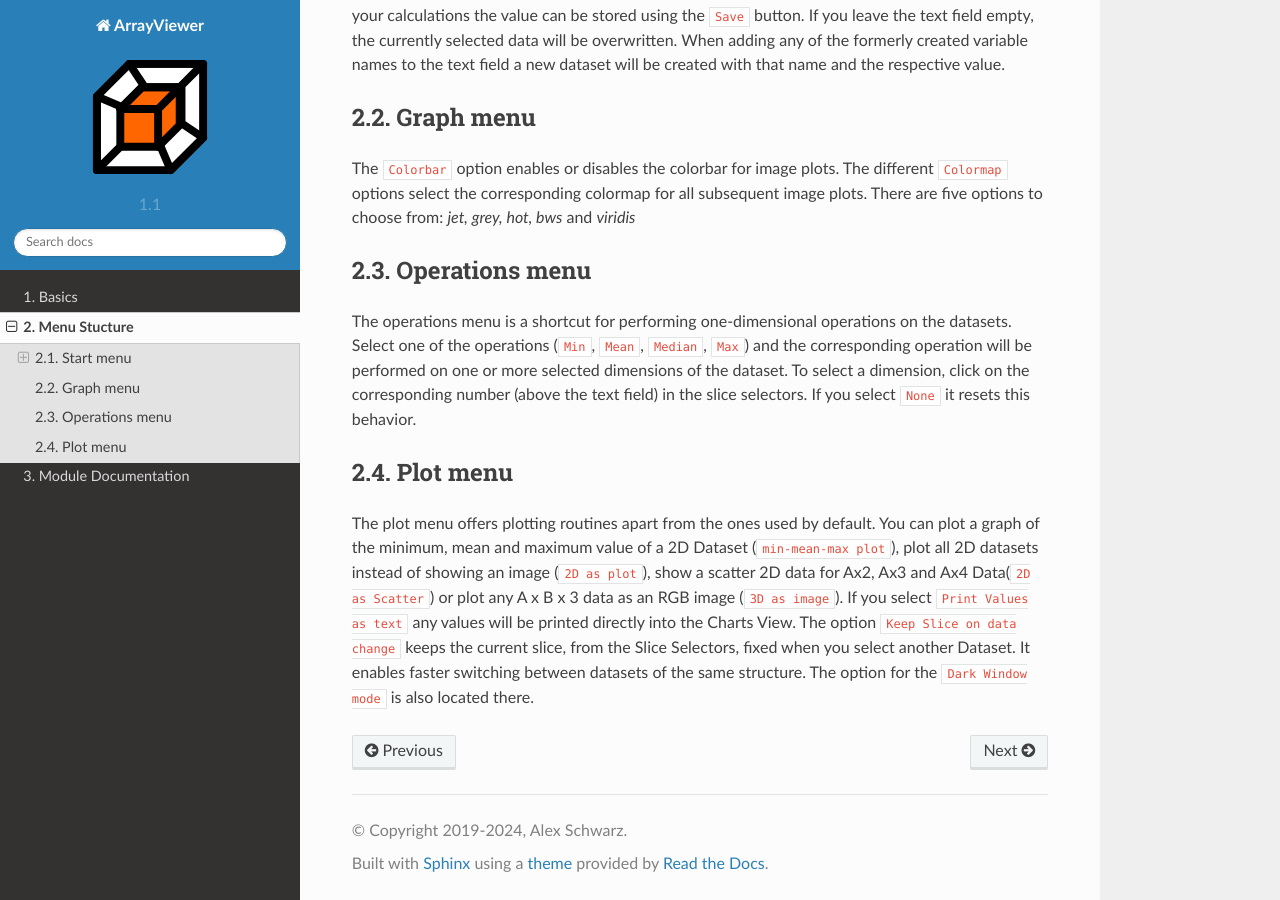
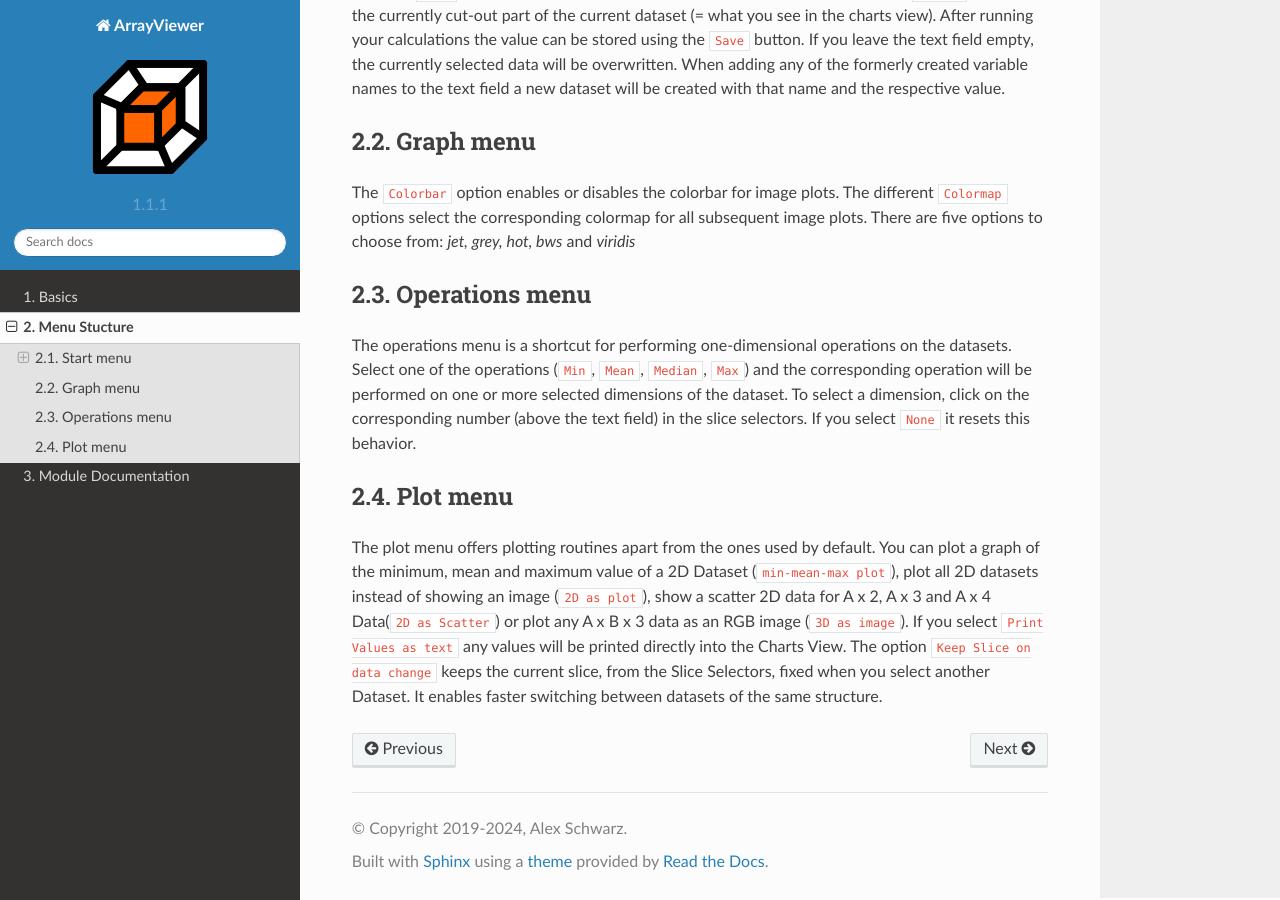
Before and after one commit to alexschw/ArrayViewer, a Sphinx documentation site: the page built from docs/menu.rst, in a window 1280 px wide and 900 px high, scrolled down 910 px. Built offline with Sphinx 7.4.7 and the Read the Docs theme 2.0.0, drawn with Linux system fonts in a browser that asks for light colours; some of the changed text lies outside the part shown.

Commit message:
Documentation and default config file bugfix

```diff
--- a/ArrayViewer/__init__.py
+++ b/ArrayViewer/__init__.py
@@ -1 +1 @@
-__version__ = "1.1"
+__version__ = "1.1.1"
--- a/docs/conf.py
+++ b/docs/conf.py
@@ -12,9 +12,9 @@
 # add these directories to sys.path here. If the directory is relative to the
 # documentation root, use os.path.abspath to make it absolute, like shown here.
 #
-import sphinx_rtd_theme
 import os
 import sys
+import sphinx_rtd_theme
 from ArrayViewer import __version__
 sys.path.insert(0, os.path.abspath('..'))
 
--- a/docs/menu.rst
+++ b/docs/menu.rst
@@ -21,17 +22,33 @@
 .. image:: new_data_dialog.png
     :width: 50%
 
-Enter any python expression into the text field and press ``OK``. If it is a legitimate assignment it will be run and added to the history above. Otherwise an error will be shown below. You can use the keyword ``this`` for operations on the current dataset. Furthermore the keyword ``cutout`` refers to the currently cut-out part of the current dataset (= what you see in the charts view). After running your calculations the value can be stored using the ``Save`` button. If you leave the text field empty, the currently selected data will be overwritten. When adding any of the formerly created variable names to the text field a new dataset will be created with that name and the respective value.
+Enter any python expression into the text field and press ``OK``.
+If it is a legitimate assignment it will be run and added to the history above.
+Otherwise an error will be shown below.
+You can use the keyword ``this`` for operations on the current dataset.
+Furthermore the keyword ``cutout`` refers to the currently cut-out part of the current dataset (= what you see in the charts view).
+After running your calculations the value can be stored using the ``Save`` button.
+If you leave the text field empty, the currently selected data will be overwritten.
+When adding any of the formerly created variable names to the text field a new dataset will be created with that name and the respective value.
 
 Graph menu
 **********
 The ``Colorbar`` option enables or disables the colorbar for image plots.
-The different ``Colormap`` options select the corresponding colormap for all subsequent image plots. There are five options to choose from: *jet, grey, hot, bws* and *viridis*
+The different ``Colormap`` options select the corresponding colormap for all subsequent image plots.
+There are five options to choose from: *jet, grey, hot, bws* and *viridis*
 
 Operations menu
 ***************
-The operations menu is a shortcut for performing one-dimensional operations on the datasets. Select one of the operations (``Min``, ``Mean``, ``Median``, ``Max``) and the corresponding operation will be performed on one or more selected dimensions of the dataset. To select a dimension, click on the corresponding number (above the text field) in the slice selectors. If you select ``None`` it resets this behavior.
+The operations menu is a shortcut for performing one-dimensional operations on the datasets.
+Select one of the operations (``Min``, ``Mean``, ``Median``, ``Max``) and the corresponding operation will be performed on one or more selected dimensions of the dataset.
+To select a dimension, click on the corresponding number (above the text field) in the slice selectors.
+If you select ``None`` it resets this behavior.
 
 Plot menu
 *********
-The plot menu offers plotting routines apart from the ones used by default. You can plot a graph of the minimum, mean and maximum value of a 2D Dataset (``min-mean-max plot``), plot all 2D datasets instead of showing an image (``2D as plot``), show a scatter 2D data for Ax2, Ax3 and Ax4 Data(``2D as Scatter``) or plot any A x B x 3 data as an RGB image (``3D as image``). If you select ``Print Values as text`` any values will be printed directly into the Charts View. The option ``Keep Slice on data change`` keeps the current slice, from the Slice Selectors, fixed when you select another Dataset. It enables faster switching between datasets of the same structure. The option for the ``Dark Window mode`` is also located there.
+The plot menu offers plotting routines apart from the ones used by default.
+You can plot a graph of the minimum, mean and maximum value of a 2D Dataset (``min-mean-max plot``),
+plot all 2D datasets instead of showing an image (``2D as plot``), show a scatter 2D data for A x 2, A x 3 and A x 4 Data(``2D as Scatter``) or plot any A x B x 3 data as an RGB image (``3D as image``).
+If you select ``Print Values as text`` any values will be printed directly into the Charts View.
+The option ``Keep Slice on data change`` keeps the current slice, from the Slice Selectors, fixed when you select another Dataset.
+It enables faster switching between datasets of the same structure.
```
Also changed, not shown: other parts of docs/menu.rst (+1 -0 lines), 1 other file.
